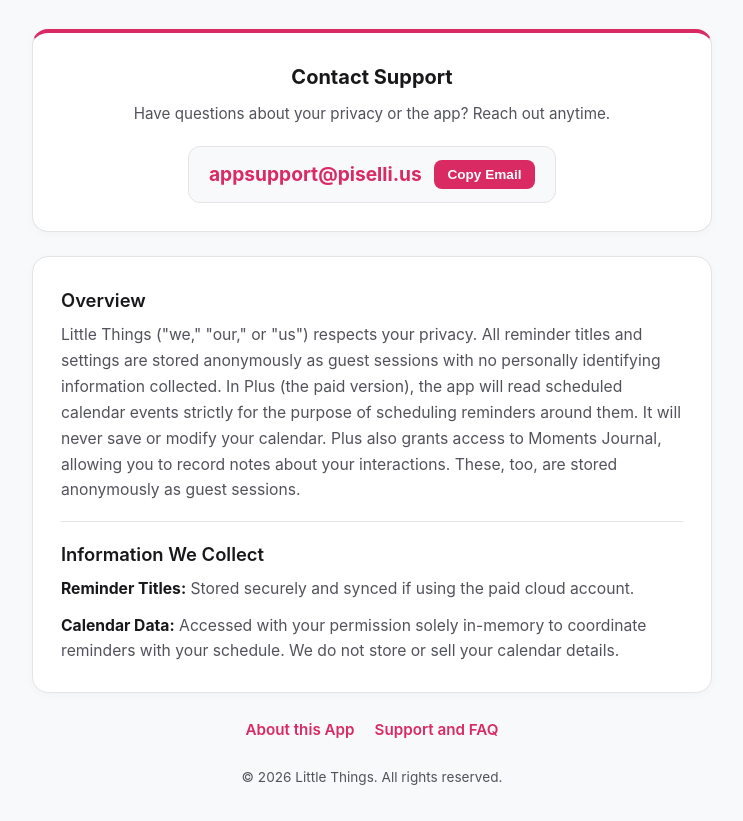
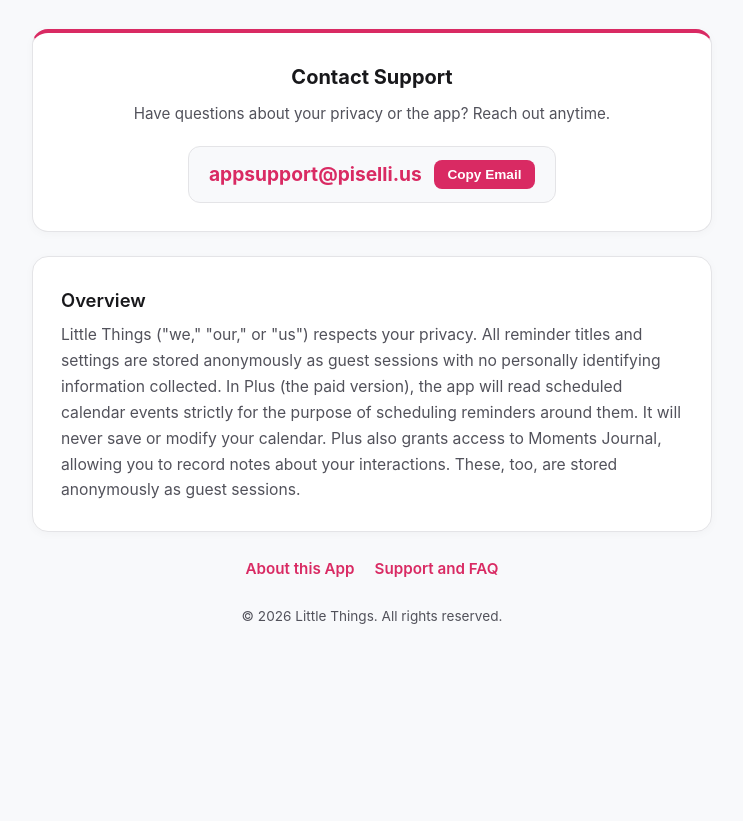
Before and after one commit to rjpiselli/little-things, a plain HTML site: page privacy.html in a window 1280 px wide. Shown: the part 163-984 px from the top of the page, without its empty margins (268-1011 px from the left). After the commit the page ends 823 px from the top, so only its background shows below. Drawn offline with Linux system fonts and the light colour scheme.

Commit message:
Update privacy.html

```diff
--- a/privacy.html
+++ b/privacy.html
@@ -212,16 +212,6 @@
           Little Things ("we," "our," or "us") respects your privacy. All reminder titles and settings are stored anonymously as guest sessions with no personally identifying information collected. In Plus (the paid version), the app will read scheduled calendar events strictly for the purpose of scheduling reminders around them. It will never save or modify your calendar. Plus also grants access to Moments Journal, allowing you to record notes about your interactions. These, too, are stored anonymously as guest sessions.
         </p>
       </div>
-
-      <div class="policy-item">
-        <h2>Information We Collect</h2>
-        <p>
-          <strong>Reminder Titles:</strong> Stored securely and synced if using the paid cloud account.
-        </p>
-        <p>
-          <strong>Calendar Data:</strong> Accessed with your permission solely in-memory to coordinate reminders with your schedule. We do not store or sell your calendar details.
-        </p>
-      </div>
     </section>
 
     <nav class="bottom-links" aria-label="Footer Navigation">
```
